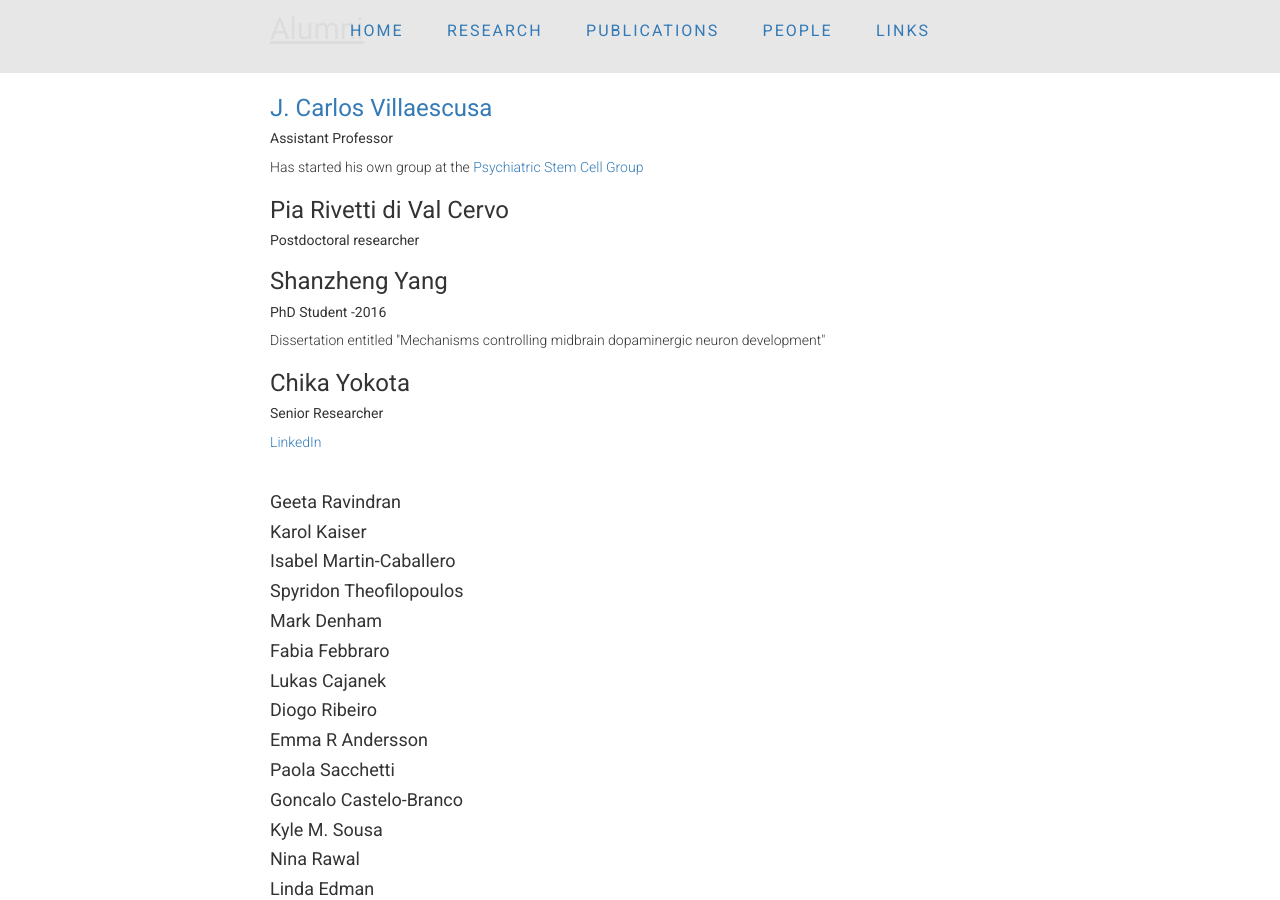
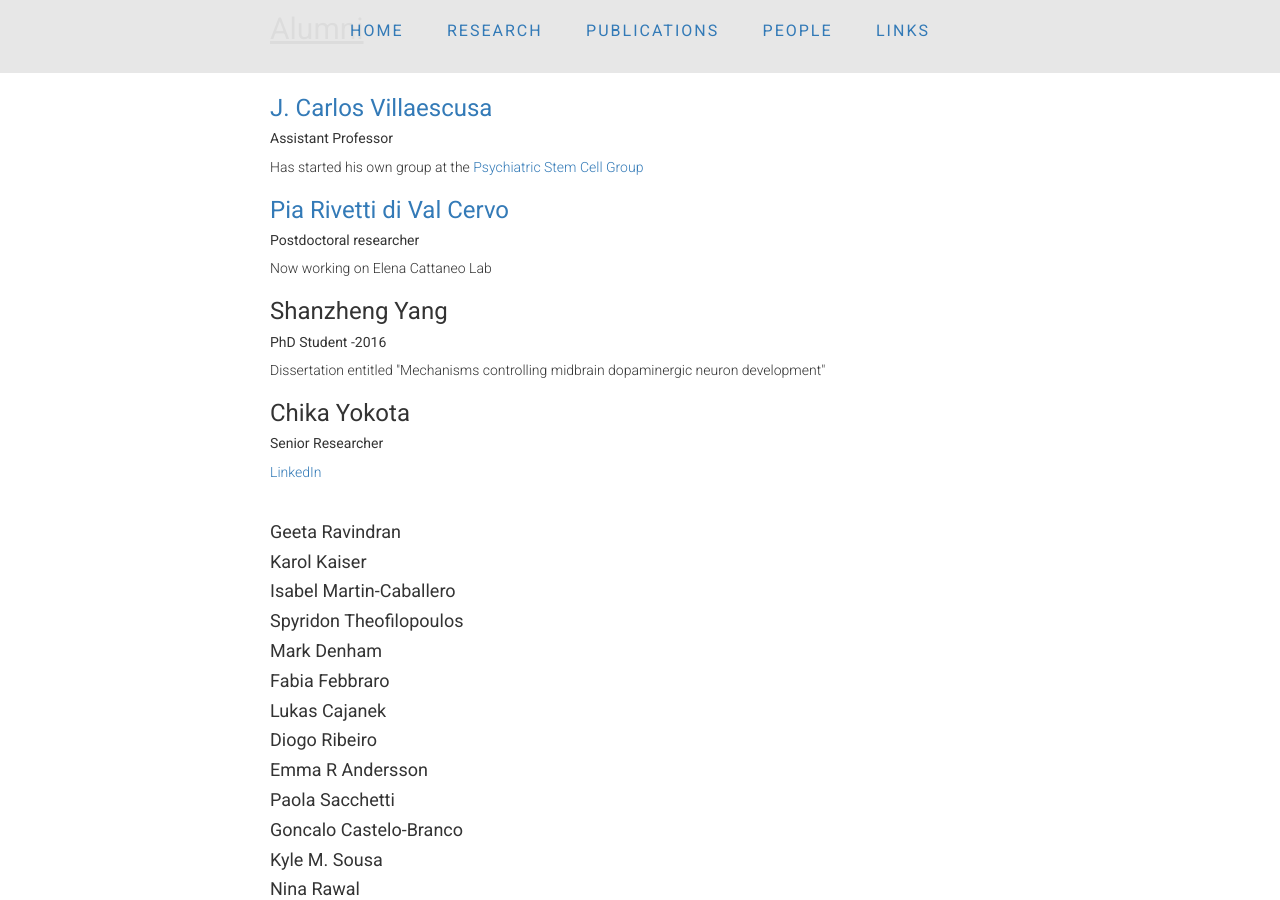
Before and after one commit to ArenasLab/arenaslab.github.io, a Jekyll site: the page people/index.html, which Jekyll copies as it is, in a window 1280 px wide and 900 px high, scrolled down 2725 px. Built offline with Jekyll 4.4.1, drawn with Linux system fonts in a browser that asks for light colours.

Commit message:
updated info for Pia

```diff
--- a/people/index.html
+++ b/people/index.html
@@ -253,9 +253,9 @@
           <h5>Assistant Professor</h5>
             <p>Has started his own group at the <a href="https://www.psychiatricstemcell.com/">Psychiatric Stem Cell Group</a></p>
 
-        <h3>Pia Rivetti di Val Cervo</h3>
+        <h3><a href="http://www.cattaneolab.it/?page_id=925">Pia Rivetti di Val Cervo</a></h3>
           <h5>Postdoctoral researcher</h5>
-            <p></p>
+            <p>Now working on Elena Cattaneo Lab</p>
 
         <h3>Shanzheng Yang</h3>
           <h5>PhD Student -2016</h5>
```
